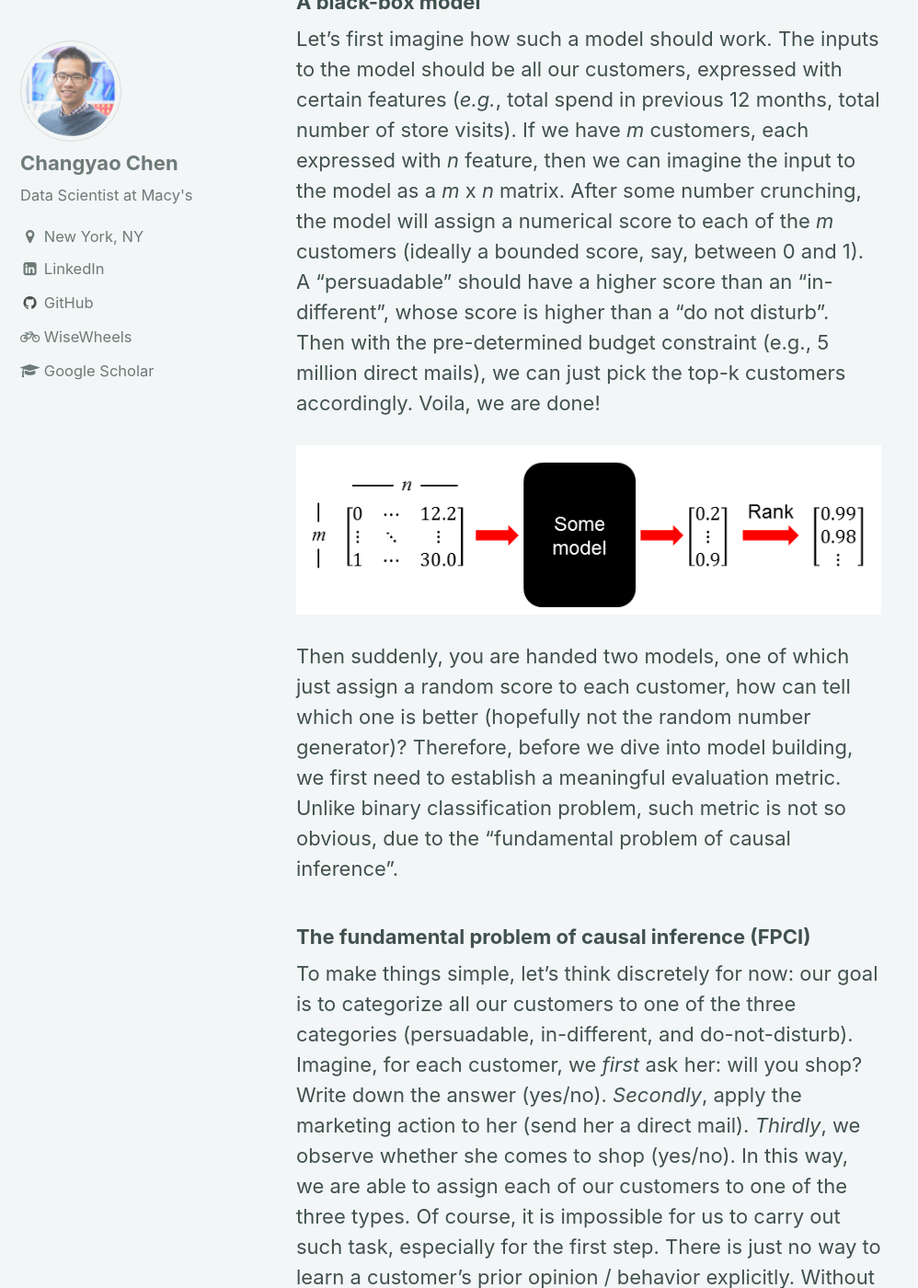
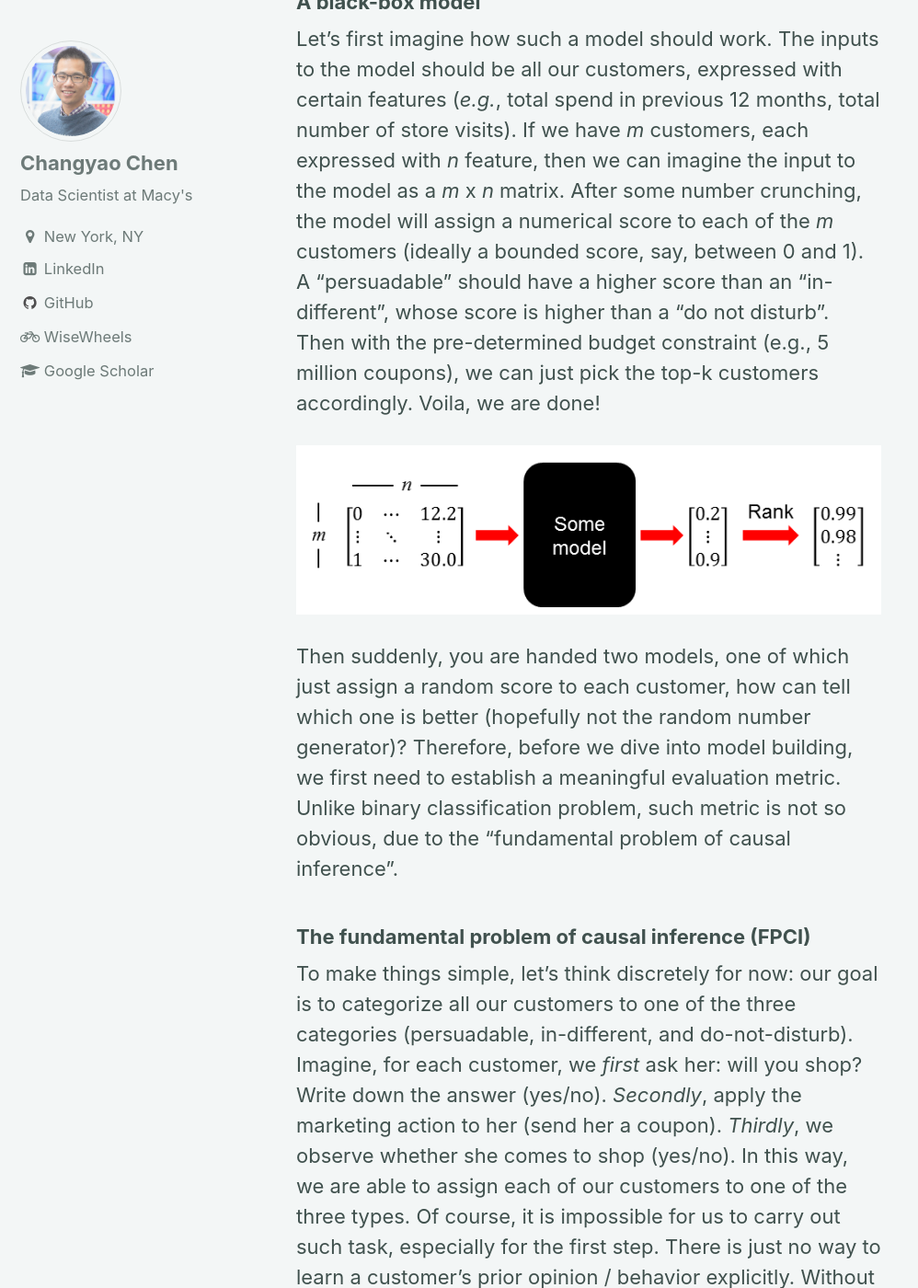
Before and after one commit to changyaochen/changyaochen.github.io, a Jekyll site: the page built from _posts/2018-04-22-the-fundamental-problem-of-causal-inference-part-1.md, in a window 1280 px wide and 1400 px high, scrolled down 2694 px. Shown: the whole window at 92% size, without its empty margins (0-998 px from the left). Built offline with Jekyll 4.4.1, drawn with Linux system fonts in a browser that asks for light colours; comment, search, counter and statistics services are not loaded.

Commit message:
fix some dm typo

```diff
--- a/_posts/2018-04-22-the-fundamental-problem-of-causal-inference-part-1.md
+++ b/_posts/2018-04-22-the-fundamental-problem-of-causal-inference-part-1.md
@@ -37,14 +37,14 @@ The above cases can be better understood with the figure shown below. Furthermor
 Clearly, the "persuadable"s are the subset of customers we want to identify and apply our marketing actions to. It is the job for us, **to build models to identify them** (and the "in-different"s and "do not disturb"s).
 
 ### A black-box model
-Let's first imagine how such a model should work. The inputs to the model should be all our customers, expressed with certain features (*e.g.*, total spend in previous 12 months, total number of store visits). If we have *m* customers, each expressed with *n* feature, then we can imagine the input to the model as a *m* x *n* matrix. After some number crunching, the model will assign a numerical score to each of the *m* customers (ideally a bounded score, say, between 0 and 1). A "persuadable" should have a higher score than an "in-different", whose score is higher than a "do not disturb". Then with the pre-determined budget constraint (e.g., 5 million direct mails), we can just pick the top-k customers accordingly. Voila, we are done!
+Let's first imagine how such a model should work. The inputs to the model should be all our customers, expressed with certain features (*e.g.*, total spend in previous 12 months, total number of store visits). If we have *m* customers, each expressed with *n* feature, then we can imagine the input to the model as a *m* x *n* matrix. After some number crunching, the model will assign a numerical score to each of the *m* customers (ideally a bounded score, say, between 0 and 1). A "persuadable" should have a higher score than an "in-different", whose score is higher than a "do not disturb". Then with the pre-determined budget constraint (e.g., 5 million coupons), we can just pick the top-k customers accordingly. Voila, we are done!
 
 ![alt]({{ site.url }}{{ site.baseurl }}/assets/images/black_box_model.png)
 
 Then suddenly, you are handed two models, one of which just assign a random score to each customer, how can tell which one is better (hopefully not the random number generator)? Therefore, before we dive into model building, we first need to establish a meaningful evaluation metric. Unlike binary classification problem, such metric is not so obvious, due to the "fundamental problem of causal inference".
 
 ### The fundamental problem of causal inference (FPCI)
-To make things simple, let's think discretely for now: our goal is to categorize all our customers to one of the three categories (persuadable, in-different, and do-not-disturb). Imagine, for each customer, we *first* ask her: will you shop? Write down the answer (yes/no). *Secondly*, apply the marketing action to her (send her a direct mail). *Thirdly*, we observe whether she comes to shop (yes/no). In this way, we are able to assign each of our customers to one of the three types. Of course, it is impossible for us to carry out such task, especially for the first step. There is just no way to learn a customer's prior opinion / behavior explicitly. Without such knowledge, even we can observe her response (in the third step), there is no way for us to derive the causal relation.
+To make things simple, let's think discretely for now: our goal is to categorize all our customers to one of the three categories (persuadable, in-different, and do-not-disturb). Imagine, for each customer, we *first* ask her: will you shop? Write down the answer (yes/no). *Secondly*, apply the marketing action to her (send her a coupon). *Thirdly*, we observe whether she comes to shop (yes/no). In this way, we are able to assign each of our customers to one of the three types. Of course, it is impossible for us to carry out such task, especially for the first step. There is just no way to learn a customer's prior opinion / behavior explicitly. Without such knowledge, even we can observe her response (in the third step), there is no way for us to derive the causal relation.
 
 Is there a fix for the above issue? How about in the second step, instead of applying the marketing action, we will do nothing, then in the third step, the observed response can be inferred as the customer's prior behavior. This sounds very logical, however, the fallacy lies in that, **one can not simultaneously apply and not apply the marketing action to the same person**, unless someone invents a time machine. This is known as the "[fundamental problem of causal inference, FPCI](https://en.wikipedia.org/wiki/Rubin_causal_model)". The time machine part is from me.
 
```
